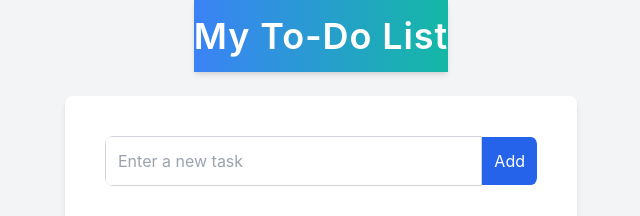
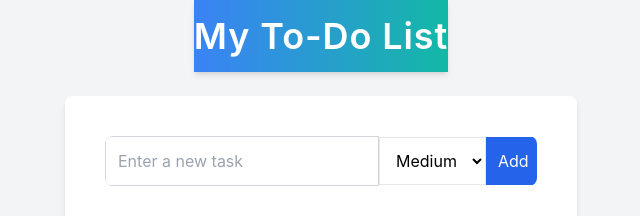
Before and after one commit to raphael-wrld/To-do-App, a React (Vite) app: page / in a window 1280 px wide. Shown: the top 216 px of the page, without its empty margins (319-959 px from the left). Built offline with nearby package versions, Linux system fonts and the light colour scheme.

Commit message:
"Added task priority feature: updated App.jsx, TaskInput.jsx, and TaskItem.jsx to include priority when adding and displaying tasks"

```diff
--- a/src/App.jsx
+++ b/src/App.jsx
@@ -17,11 +17,12 @@ function App () {
     localStorage.setItem('tasks', JSON.stringify(tasks))
   }, [tasks])
 
-  const addTask = taskText => {
+  const addTask = (taskText, priority) => {
     const newTask = {
       id: Date.now(),
       text: taskText,
-      completed: false
+      completed: false,
+      priority, // Include priority
     }
     setTasks(prevTasks => [...prevTasks, newTask])
   }
--- a/src/components/TaskInput.jsx
+++ b/src/components/TaskInput.jsx
@@ -4,13 +4,15 @@ import PropTypes from 'prop-types'
 
 function TaskInput ({ addTask }) {
   const [task, setTask] = useState('')
+  const [priority, setPriority] = useState('Medium') // Default priority
   const [error, setError] = useState(null)
 
   const handleSubmit = e => {
     e.preventDefault()
     if (task.trim()) {
-      addTask(task)
+      addTask(task, priority) // Pass priority to addTask function
       setTask('')
+      setPriority('Medium')
       setError(null)
     } else {
       setError('Task cannot be empty')
@@ -28,6 +30,15 @@ function TaskInput ({ addTask }) {
             className='flex-grow border border-gray-300 p-3 rounded-l-md'
             placeholder='Enter a new task'
           />
+          <select
+            value={priority}
+            onChange={e => setPriority(e.target.value)}
+            className='border p-3 bg-white'
+          >
+            <option value='High'>High</option>
+            <option value='Medium'>Medium</option>
+            <option value='Low'>Low</option>
+          </select>
           <button
             type='submit'
             className='bg-blue-600 text-white p-3 rounded-r-md transition hover:bg-blue-700'
@@ -41,6 +52,7 @@ function TaskInput ({ addTask }) {
   )
 }
 
+
 TaskInput.propTypes = {
   addTask: PropTypes.func.isRequired
 }
--- a/src/components/TaskItem.jsx
+++ b/src/components/TaskItem.jsx
@@ -16,6 +16,12 @@ function TaskItem ({ task, toggleComplete, deleteTask, updateTask }) {
     setIsEditing(false)
     setEditTaskText(task.text)
   }
+
+const priorityColor = {
+  High: 'text-red-500',
+  Medium: 'text-yellow-500',
+  Low: 'text-green-500'
+}[task.priority]
 
   return (
     <div
@@ -48,7 +54,8 @@ function TaskItem ({ task, toggleComplete, deleteTask, updateTask }) {
           />
           <span className={task.completed ? 'line-through text-gray-500' : ''}>
             {task.text}
-          </span>
+            </span>
+            ;<span className={`${priorityColor} ml-2`}>{task.priority}</span>
         </div>
       )}
       {!isEditing && (
@@ -69,11 +76,13 @@ TaskItem.propTypes = {
   task: PropTypes.shape({
     id: PropTypes.number.isRequired,
     text: PropTypes.string.isRequired,
-    completed: PropTypes.bool.isRequired
+    completed: PropTypes.bool.isRequired,
+    priority: PropTypes.string.isRequired // Add this line
   }).isRequired,
   toggleComplete: PropTypes.func.isRequired,
   deleteTask: PropTypes.func.isRequired,
   updateTask: PropTypes.func.isRequired
 }
 
+
 export default TaskItem
```
